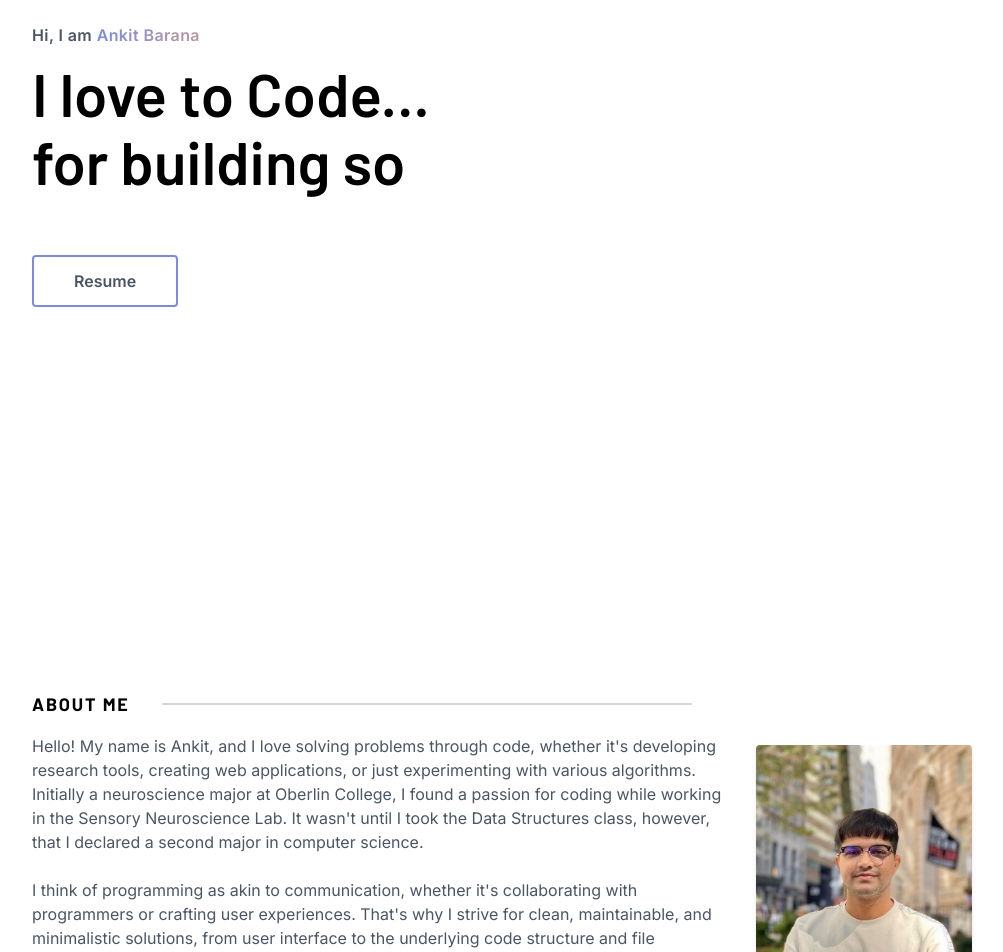
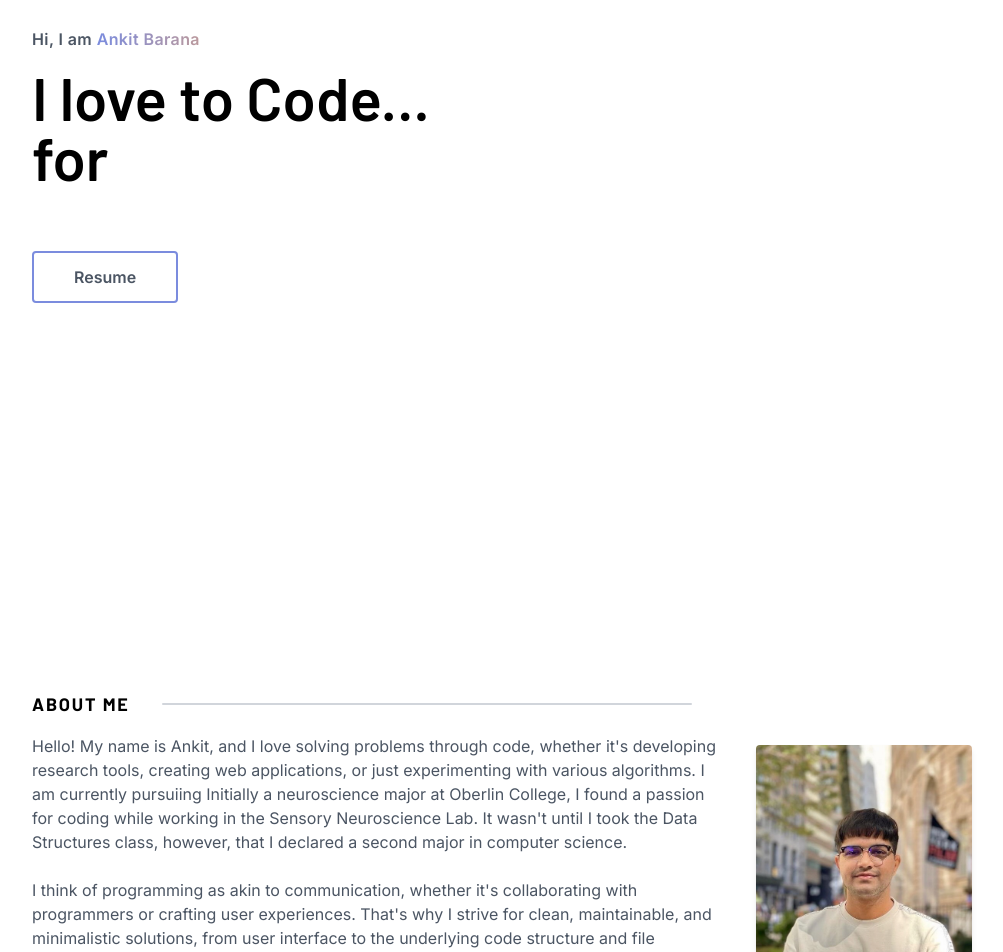
Before and after one commit to ankit-barana/personal-website, a Next.js app: page / in a window 1280 px wide. Shown: the part 220-1172 px from the top of the page, without its empty margins (128-1131 px from the left). Built offline with nearby package versions, Linux system fonts and the light colour scheme.

Commit message:
create section folder

```diff
--- a/src/components/Gradient.tsx
+++ b/src/components/Gradient.tsx
@@ -2,8 +2,8 @@ import clsx from 'clsx';
 
 interface GradientProps {
     text: string;
-    className: string;
-    range: 'sm';
+    className?: string;
+    range?: 'lg' | 'sm' | 'none';
 }
 
 const Gradient = ({ text, className, range }: GradientProps) => (
--- a/src/components/Navbar.tsx
+++ b/src/components/Navbar.tsx
@@ -1,5 +1,4 @@
 import { useRouter } from 'next/router';
-import { useState, useEffect } from 'react';
 import { HomeIcon } from './icons';
 import Tab from './Tab';
 import Link from 'next/link';
--- a/src/components/Project.tsx
+++ b/src/components/Project.tsx
@@ -4,7 +4,6 @@ import Link from './Link';
 import { GithubIcon } from './icons';
 import { Thumbnail } from '@/types/project';
 import Image from 'next/image';
-import NextLink from 'next/link';
 
 const Project = ({ project }: { project: Thumbnail }) => {
     const links = (repoUrl: string, liveUrl: string, className?: string) => (
--- a/src/components/ResumeButton.tsx
+++ b/src/components/ResumeButton.tsx
@@ -1,4 +1,3 @@
-import clsx from 'clsx';
 import Button from './Button';
 import Link from 'next/link';
 
--- a/src/components/TypedText.tsx
+++ b/src/components/TypedText.tsx
@@ -7,15 +7,16 @@ interface TypedTextProps {
 }
 
 const TypedText = ({ textArray, className }: TypedTextProps) => (
-    <div className={clsx('mt-2 flex flex-col', className)}>
+    <div className={clsx('flex flex-col', className)}>
         <Typewriter
             options={{
                 strings: textArray,
                 autoStart: true,
                 cursor: '',
                 loop: true,
-                delay: 70,
-                deleteSpeed: 60,
+                delay: 40,
+                deleteSpeed: 40,
+                // @ts-ignore
                 pauseFor: 700,
             }}
         />
--- a/src/components/About.tsx
+++ b/src/components/sections/About.tsx
@@ -1,4 +1,5 @@
 import Image from 'next/image';
+import Gradient from '../Gradient';
 
 const About = () => {
     return (
@@ -18,11 +19,12 @@ const About = () => {
                         Hello! My name is Ankit, and I love solving problems
                         through code, whether it&apos;s developing research
                         tools, creating web applications, or just experimenting
-                        with various algorithms. Initially a neuroscience major
-                        at Oberlin College, I found a passion for coding while
-                        working in the Sensory Neuroscience Lab. It wasn&apos;t
-                        until I took the Data Structures class, however, that I
-                        declared a second major in computer science.
+                        with various algorithms. I am currently pursuiing
+                        Initially a neuroscience major at Oberlin College, I
+                        found a passion for coding while working in the Sensory
+                        Neuroscience Lab. It wasn&apos;t until I took the Data
+                        Structures class, however, that I declared a second
+                        major in computer science.
                     </p>
                     <br />
                     <p>
--- a/src/components/Contact.tsx
+++ b/src/components/sections/Contact.tsx
@@ -1,7 +1,7 @@
 import { useRouter } from 'next/router';
-import { GithubIcon, LinkedInIcon } from './icons';
-import Button from './Button';
-import ResumeButton from './ResumeButton';
+import { GithubIcon, LinkedInIcon } from './../icons';
+import Button from '../Button';
+import ResumeButton from '../ResumeButton';
 
 const Contact = () => {
     const router = useRouter();
--- a/src/components/Intro.tsx
+++ b/src/components/sections/Intro.tsx
@@ -1,12 +1,12 @@
-import ResumeButton from './ResumeButton';
+import ResumeButton from '../ResumeButton';
 import Typewriter from 'typewriter-effect';
 import { useRouter } from 'next/router';
-import Gradient from './Gradient';
-import TypedText from './TypedText';
+import Gradient from '../Gradient';
+import TypedText from '../TypedText';
 
 const Intro = () => {
     const router = useRouter();
-    const whyIcode = ['for fun.', 'for research.', 'for building softwares.'];
+    const whyIcode = ['for fun.', 'for research.', 'for building things.'];
 
     return (
         <section
@@ -21,7 +21,7 @@ const Intro = () => {
                     range="sm"
                 />
             </p>
-            <div className="mt-4 font-heading font-semibold text-[2.75rem] leading-none sm:text-6xl">
+            <div className="mt-4 font-heading font-semibold text-[2.75rem] leading-[1.1] sm:text-6xl">
                 I love to Code...
                 <TypedText textArray={whyIcode} />
             </div>
--- a/src/components/Projects.tsx
+++ b/src/components/sections/Projects.tsx
@@ -1,5 +1,5 @@
-import { Thumbnail } from '../types/project';
-import Project from './Project';
+import { Thumbnail } from '../../types/project';
+import Project from '../Project';
 
 const Projects = ({ projects }: { projects: Thumbnail[] }) => {
     return (
--- a/src/components/Tools.tsx
+++ b/src/components/sections/Tools.tsx
@@ -1,5 +1,5 @@
 import { title } from 'process';
-import Badge from './Badge';
+import Badge from '../Badge';
 
 const Tools = () => {
     const tools = [
--- a/src/components/Work.tsx
+++ b/src/components/sections/Work.tsx
@@ -1,6 +1,6 @@
 import Link from 'next/link';
-import { EEGIcon, WorkshopIcon, CodeIcon, ExternalLinkIcon } from './icons';
-import Gradient from './Gradient';
+import { EEGIcon, WorkshopIcon, CodeIcon, ExternalLinkIcon } from './../icons';
+import Gradient from '../Gradient';
 
 const Work = () => {
     const works = [
```
Also changed, not shown: src/pages/index.tsx (+6 -6 lines).
